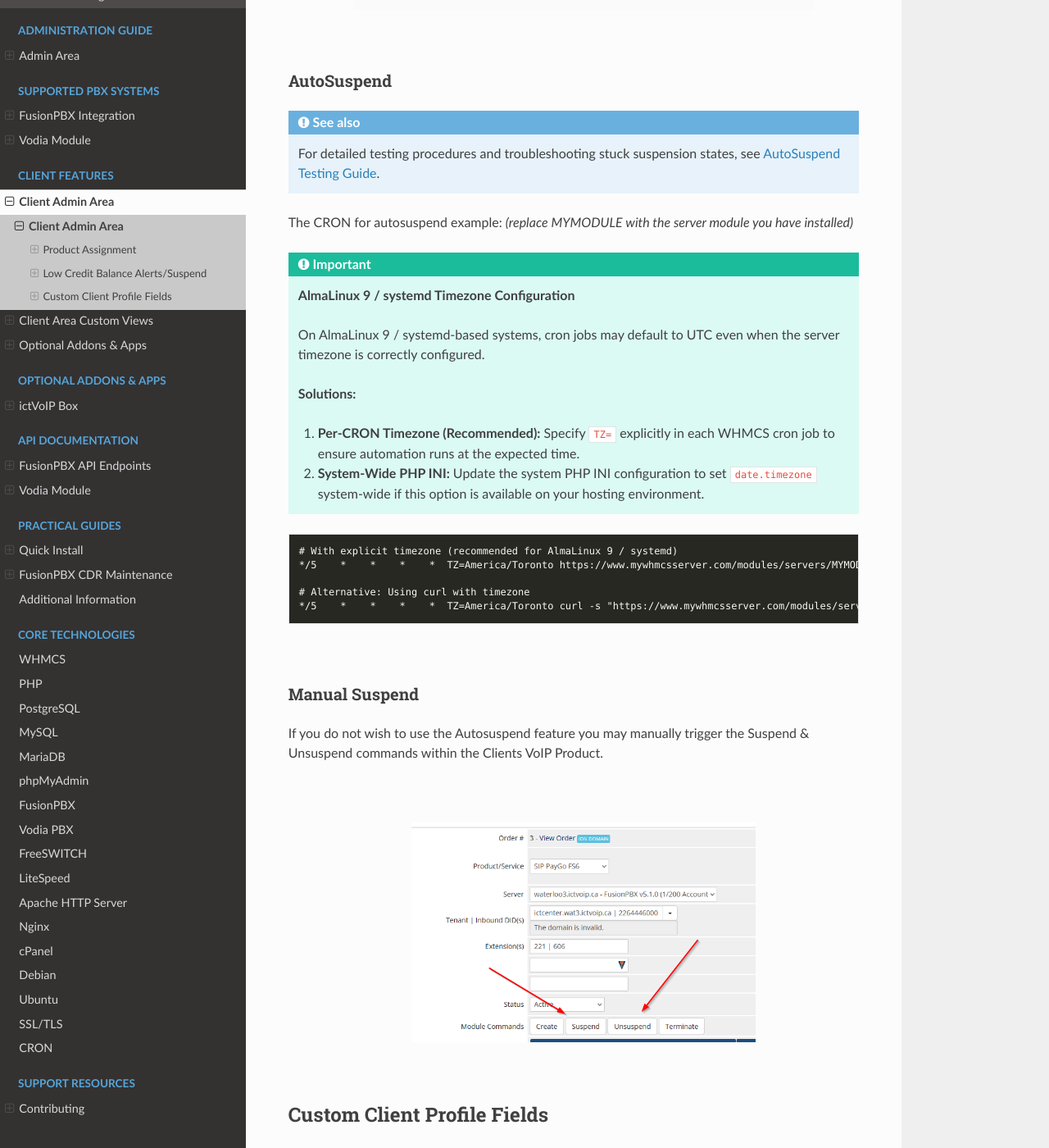
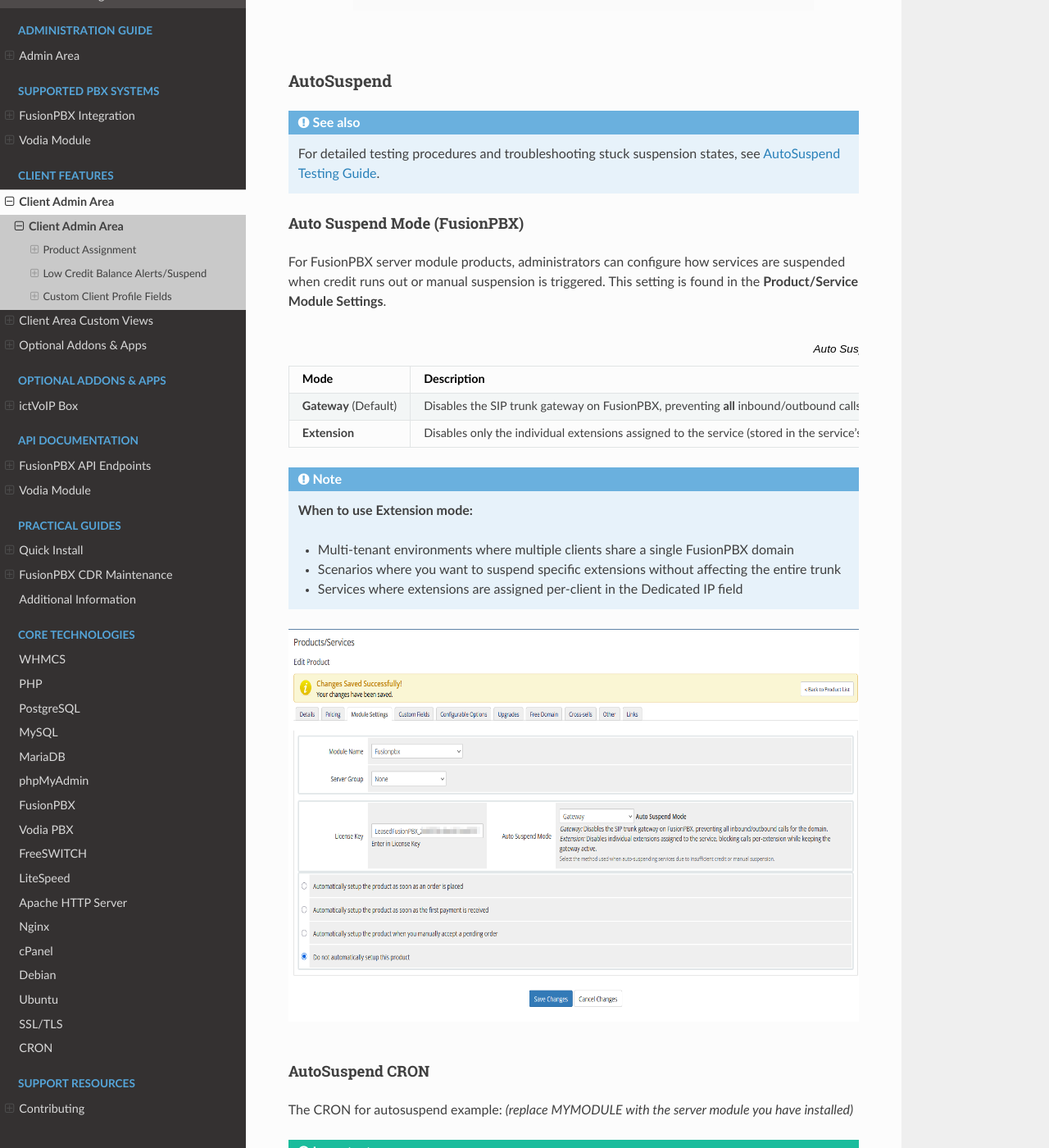
Before and after one commit to ictvoip/ictvoip-docs, a Sphinx documentation site: the page built from docs/source/clientadmin/clientadmin.rst, in a window 1280 px wide and 1400 px high, scrolled down 8790 px. Shown: the whole window at 82% size. Built offline with Sphinx 7.4.7 and the Read the Docs theme 3.1.0, drawn with Linux system fonts in a browser that asks for light colours; pages that are not in the unit, such as notebooks, are missing from menus; some of the changed text lies outside the part shown.

Commit message:
add suspend extensions

```diff
--- a/docs/source/clientadmin/clientadmin.rst
+++ b/docs/source/clientadmin/clientadmin.rst
@@ -250,6 +250,39 @@ AutoSuspend
 .. seealso::
    For detailed testing procedures and troubleshooting stuck suspension states, see :ref:`autosuspend_testing`.
 
+Auto Suspend Mode (FusionPBX)
+==============================
+
+For FusionPBX server module products, administrators can configure how services are suspended when credit runs out or manual suspension is triggered. This setting is found in the **Product/Service Module Settings**.
+
+.. list-table:: Auto Suspend Mode Options
+   :widths: 20 80
+   :header-rows: 1
+
+   * - Mode
+     - Description
+   * - **Gateway** (Default)
+     - Disables the SIP trunk gateway on FusionPBX, preventing **all** inbound/outbound calls for the entire domain. This is the traditional suspension method.
+   * - **Extension**
+     - Disables only the individual extensions assigned to the service (stored in the service's Dedicated IP field). The gateway remains active, allowing other extensions on the same domain to continue making calls.
+
+.. note::
+   **When to use Extension mode:**
+
+   - Multi-tenant environments where multiple clients share a single FusionPBX domain
+   - Scenarios where you want to suspend specific extensions without affecting the entire trunk
+   - Services where extensions are assigned per-client in the Dedicated IP field
+
+.. image:: ../_static/images/clientadmin/auto_suspend_mode.png
+   :scale: 60%
+   :align: center
+   :alt: Auto Suspend Mode Configuration
+
+|
+
+AutoSuspend CRON
+=================
+
 The CRON for autosuspend example:
 *(replace MYMODULE with the server module you have installed)*
 
@@ -300,6 +333,11 @@ Some settings for client VoIP services should be defined if you wish to use the
 Autosuspend
 *************
 
+.. note::
+   **Only Applies to our Custom API Modules:**
+
+   - These fields have no affect if using the FusionPBX Server Module
+
 Required to enable autosuspend "Has VoIP Service" to Yes. "Manual VoIP Suspend" can be used to suspend all VoIP services and "VoIP Suspended" will provide the state of suspension which can produce an override by selecting Yes or No. "None" is the default position for Autosuspend.
 
 Low Balance Threshold
```
Also changed, not shown: docs/source/_static/images/clientadmin/auto_suspend_mode.png (added).
